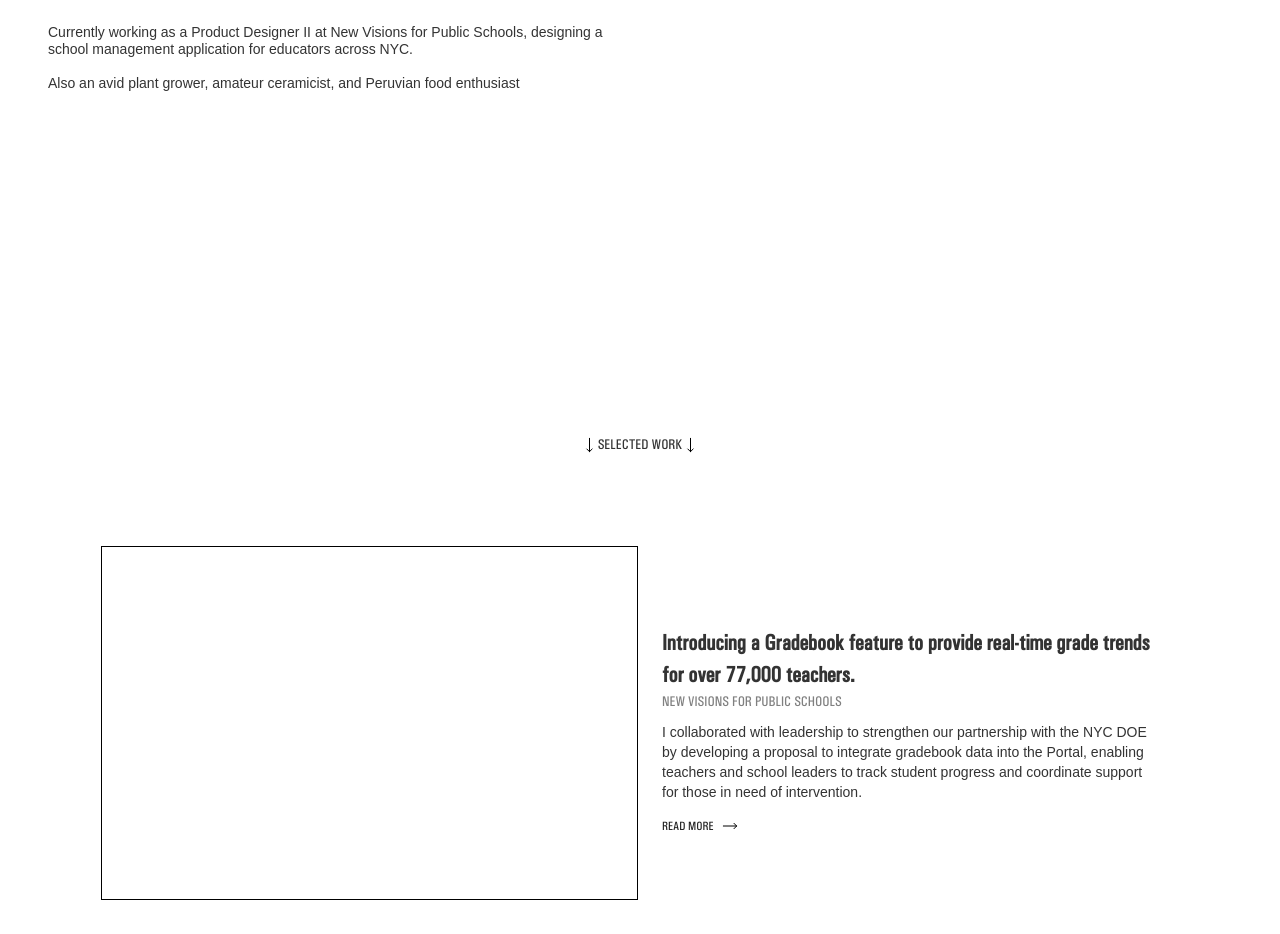
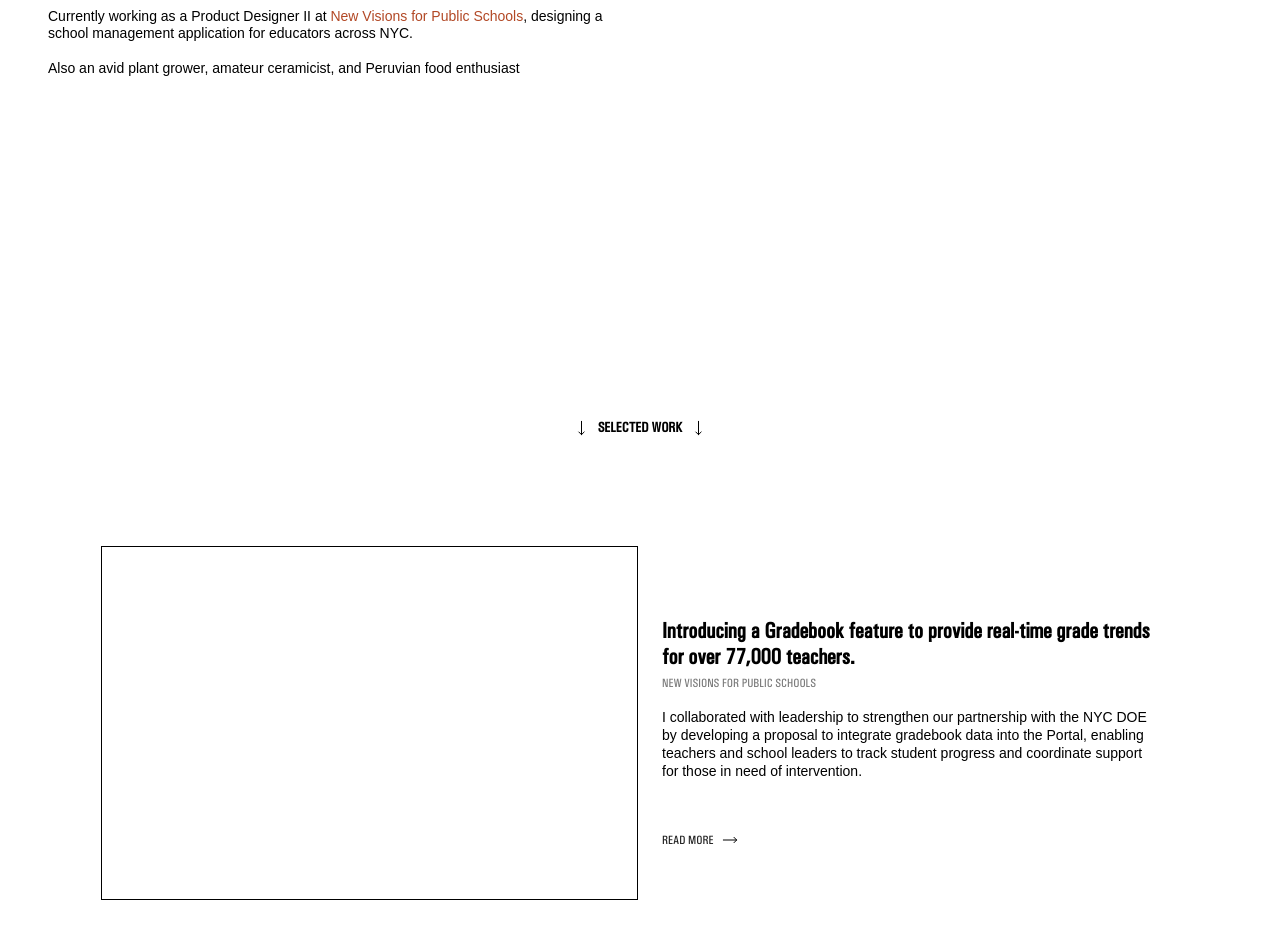
Before and after one commit to sebastian-vivas/Project-JZ, a React (Vite) app: page / in a window 1280 px wide. Shown: the part 338-1272 px from the top of the page. Built offline with nearby package versions, Linux system fonts and the light colour scheme.

Commit message:
Updated landing and info pages to account for no bootstrap

```diff
--- a/index.html
+++ b/index.html
@@ -4,12 +4,6 @@
     <meta charset="utf-8" />
     <meta name="viewport" content="width=device-width" />
     <title>Julissa Zavala</title>
-    <link
-      rel="stylesheet"
-      href="https://maxcdn.bootstrapcdn.com/bootstrap/3.3.7/css/bootstrap.min.css"
-      integrity="sha384-BVYiiSIFeK1dGmJRAkycuHAHRg32OmUcww7on3RYdg4Va+PmSTsz/K68vbdEjh4u"
-      crossorigin="anonymous"
-    />
   </head>
   <body id="root">
     <script type="module" src="./src/main.jsx"></script>
--- a/src/Pages/LandingPage.jsx
+++ b/src/Pages/LandingPage.jsx
@@ -8,25 +8,26 @@ const Landing = () => {
     <>
       <section className="container">
         <HeaderNav />
-        <section className="landing-welcome-section">
+        <section className="welcome-section">
           <h1 className="landing-heading">Hi, my name is Julissa.</h1>
           <h2 className="landing-secondary-heading">
-            Currently working as a Product Designer II at New Visions for Public
-            Schools, designing a school management application for educators
-            across NYC.
-            <span className="landing-secondary-heading-line-break">
+            Currently working as a Product Designer II at{" "}
+            <span className="company-name">New Visions for Public Schools</span>
+            , designing a school management application for educators across
+            NYC.
+            <span className="secondary-heading-line-break">
               Also an avid plant grower, amateur ceramicist, and Peruvian food
               enthusiast
             </span>
           </h2>
-          <section className="landing-selected-work">
+          <section className="selected-work">
             <section>
               <img
                 src={downArrowIcon}
                 alt="Down arrow"
                 className="down-arrow"
               />
-              <h3 className="landing-selected-work-text">SELECTED WORK</h3>
+              <h3 className="selected-work-text">SELECTED WORK</h3>
               <img
                 src={downArrowIcon}
                 alt="Down arrow"
@@ -35,7 +36,7 @@ const Landing = () => {
             </section>
           </section>
         </section>
-        <section className="landing-case-studies-container">
+        <section className="case-studies-container">
           <CaseStudy route="studentProfile" />
           <CaseStudy />
           <CaseStudy />
--- a/src/css/index.css
+++ b/src/css/index.css
@@ -27,6 +27,14 @@
     -webkit-box-sizing: border-box;
     -moz-box-sizing: border-box;
     box-sizing: border-box;
+}
+
+body {
+    margin: 0px;
+}
+
+h1, h2, h3, h4, h5, h6, p {
+    margin: 0px;
 }
 
 .container {
@@ -87,6 +95,7 @@
     font-size: 14px;
     font-family: Arial, sans-serif;
     font-weight: 300;
+    margin: 0px 0px 15px 0px;
 }
 
 .footer-links-copyright {
@@ -120,12 +129,12 @@
 }
 
 .footer-copyright {
-    padding-top: 1.4px;
+    padding-top: 3px;
 }
 
 /* LANDING PAGE STYLES 1 */
 
-.landing-welcome-section {
+.welcome-section {
     width: 100%;
     height: 70vh;
     padding-top: 200px;
@@ -140,31 +149,42 @@
 
 .landing-secondary-heading {
     font-family: Arial, sans-serif;
+    font-weight: 100;
     font-size: 14px;
     width: clamp(400px, 50%, 700px);
     line-height: 1.2;
 }
 
-.landing-secondary-heading-line-break {
+.company-name {
+    color: #B24825;
+}
+
+.secondary-heading-line-break {
     display: inline-block;
     margin-top: 18px;
 }
 
-.landing-selected-work {
+.selected-work {
     display: flex;
     justify-content: center;
     align-items: flex-end;
     height: 100%;
 }
 
-.landing-selected-work-text {
+.down-arrow {
+    position: relative;
+    top: 4px;
+}
+
+.selected-work-text {
     font-family: 'univers-condensed-medium';
     font-size: 14px;
     text-align: center;
     display: inline-block;
+    margin: 0px 8px;
 }
 
-.landing-case-studies-container {
+.case-studies-container {
     padding-top: 48px;
 }
 
@@ -190,6 +210,7 @@
 
 .case-study-info {
     width: 588px;
+    height: 234px;
     padding: 0px 24px;
 }
 
@@ -198,12 +219,14 @@
     font-size: 22px;
     font-weight: 800;
     margin-bottom: 0px;
+
 }
 
 .case-study-description {
     font-family: Arial, sans-serif;
     font-size: 14px;
     margin-top: 10px;
+    line-height: 1.3;
 }
 
 .case-study-read-more {
@@ -211,6 +234,9 @@
     font-family: 'univers-condensed-medium';
     font-size: 12px;
     cursor: pointer;
+    position: relative;
+    top: 36px;
+    text-decoration: none;
 }
 
 .case-study-read-more:hover {
@@ -219,12 +245,16 @@
 
 .right-arrow {
     margin-left: 8px;
-    padding-bottom: 2px;
+    position: relative;
+    top: 10px;
 }
 
 .case-study-company-name {
-    color: grey;
+    color: #7B7B7B;
     font-family: 'univers-condensed-medium';
+    line-height: 2.3;
+    font-size: 12px;
+    font-weight: 100;
 }
 
 /* INFO PAGE STYLES */
@@ -236,6 +266,8 @@
     flex-wrap: wrap;
     justify-content: space-between;
     font-family: Arial, sans-serif;
+    font-size: 14px;
+    line-height: 1.3;
 }
 
 .info-container-left {
@@ -249,21 +281,28 @@
     width: 52%;
 }
 
+.info-bio-details {
+   margin: 0px;
+}
+
 .info-bio-details-2 {
     margin-top: 10px;
 }
 
 .info-bio-question {
-    padding-top: 92px;
+    padding-top: 125px;
+    margin: 0px;
 }
 
 .resume-pdf {
-    color: #1E1E1E !important;
-    text-decoration: none  !important;
+    color: #1E1E1E;
+    text-decoration: none;
 }
 
 .diagonal-arrow-up {
-    padding-bottom: 3px;
+    position: relative;
+    top: 3px;
+    right: 2px;
 }
 
 .info-image {
```
